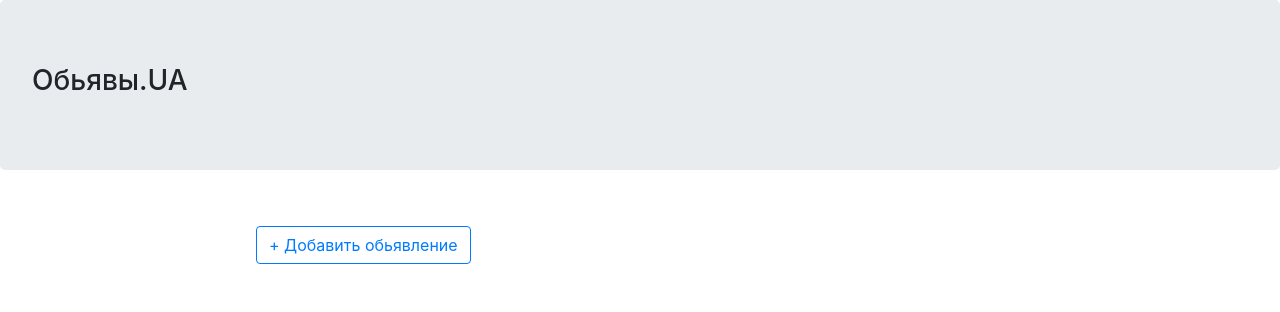
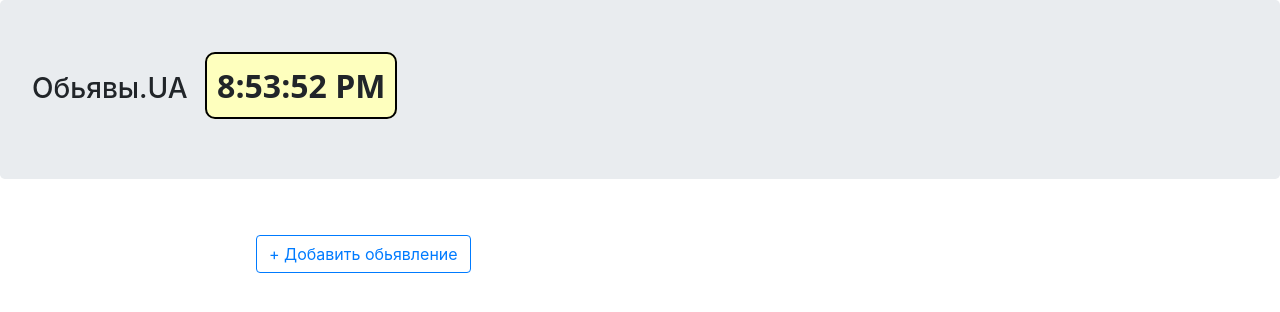
Before and after one commit to sorokaOleksandr/way, a PHP site: page / in a window 1280 px wide. Shown: the top 312 px of the page. Run offline with PHP 8.4, Linux system fonts and the light colour scheme; data that the repository does not hold is empty; some libraries are stand-ins or nearby versions.

Commit message:
add clock

```diff
--- /dev/null
+++ b/PHP/Announcements/template/js/clock.js
@@ -0,0 +1,7 @@
+function displayTime() {
+    var now = new Date();
+    var elt = document.getElementById("clock");
+    elt.innerHTML = now.toLocaleTimeString();
+    setTimeout(displayTime, 1000);
+}
+window.onload = displayTime();
--- /dev/null
+++ b/PHP/Announcements/template/style/style.css
@@ -0,0 +1,9 @@
+#clock
+{
+    font: bold 24pt sans;
+    background: #FEFFBE;
+    padding: 10px;
+    margin: 10px;
+    border: solid black 2px;
+    border-radius: 10px;
+}
--- a/PHP/Announcements/views/hed_foot/head.php
+++ b/PHP/Announcements/views/hed_foot/head.php
@@ -4,6 +4,7 @@
     <meta charset="UTF-8">
     <title>Обьявы.UA</title>
     <link rel="stylesheet" href="https://maxcdn.bootstrapcdn.com/bootstrap/4.3.1/css/bootstrap.min.css">
+    <link rel="stylesheet" href="template/style/style.css">
     <script src="https://ajax.googleapis.com/ajax/libs/jquery/3.3.1/jquery.min.js"></script>
     <script type="text/javascript" src="http://ajax.googleapis.com/ajax/libs/jquery/1.5/jquery.min.js"></script>
     <script src="https://cdnjs.cloudflare.com/ajax/libs/popper.js/1.14.7/umd/popper.min.js"></script>
@@ -12,5 +13,7 @@
 <body>
 
 <div class="jumbotron">
-    <h3>Обьявы.UA</h3>
+    <h3>Обьявы.UA <span id="clock"></span></h3>
 </div>
+
+<script src="template/js/clock.js"></script>
--- a/PHP/Announcements/views/index/index.php
+++ b/PHP/Announcements/views/index/index.php
@@ -15,7 +15,7 @@
 
 <div class="row" style="width: 60%; margin: auto; border: 1px dashed black">
     <div class="col-sm-4" style="background-color:lavender;">
-        <img  src="/template/images/<?php echo $announcements_List['photo']; ?>"  width="150px" height="150px"
+        <img  src="template/images/<?php echo $announcements_List['photo']; ?>"  width="150px" height="150px"
         hspace="5" vspace="7">
     </div>
     <div class="col-sm-8">
```
